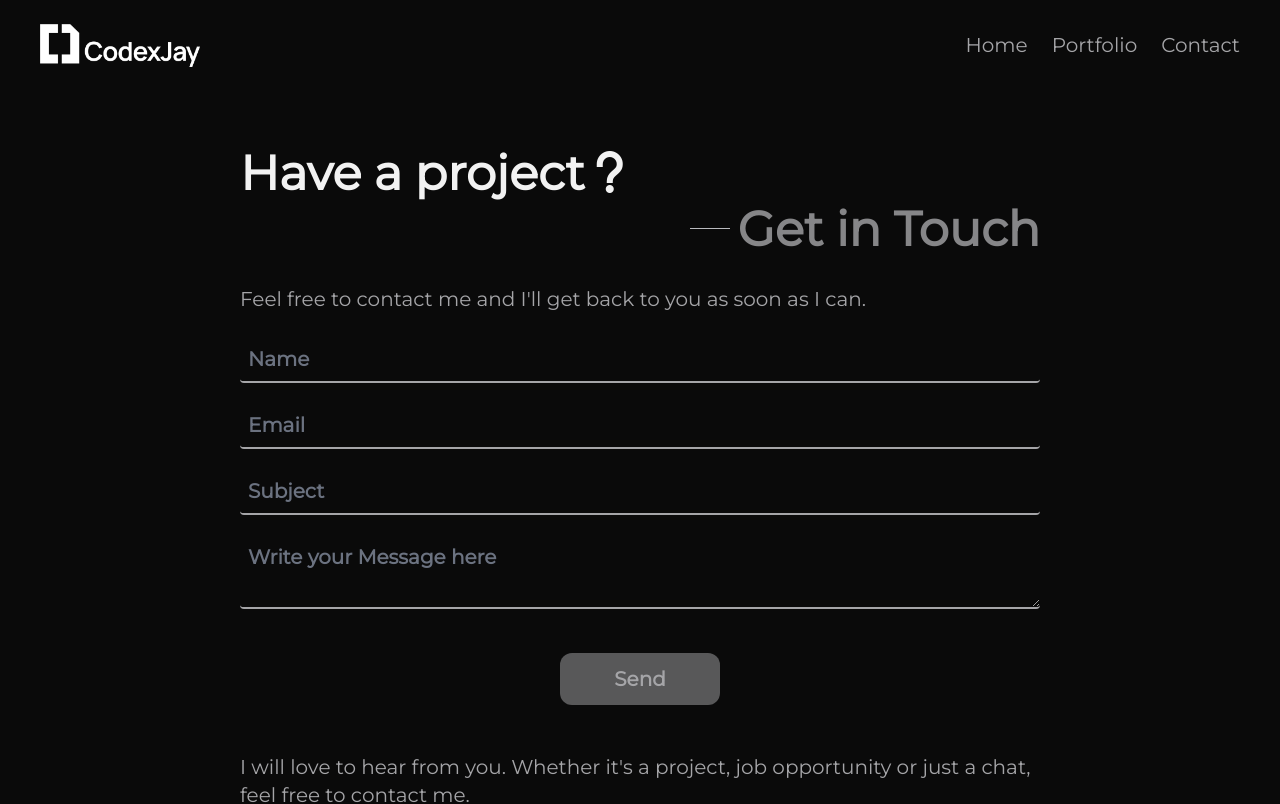
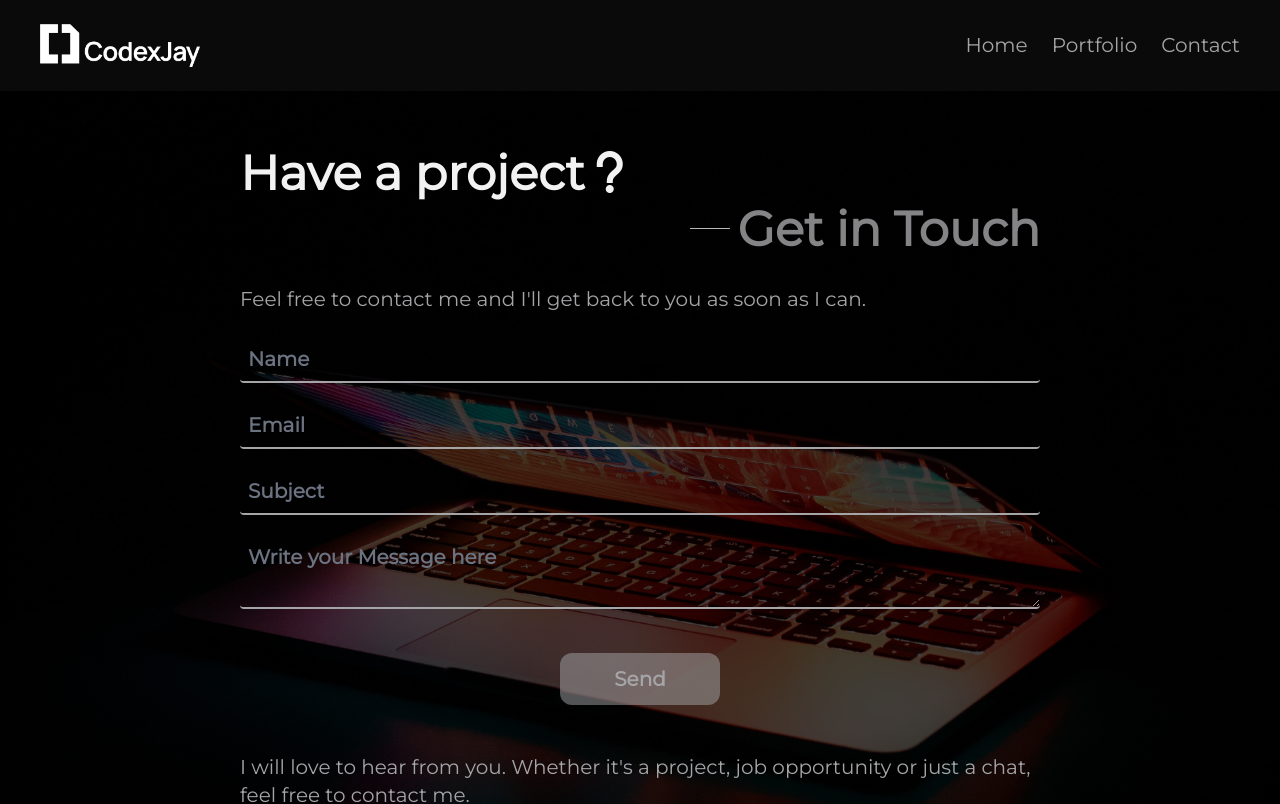
Before and after one commit to Jay035/portfolio, a React (Create React App) app: page /contact in a window 1280 px wide. Shown: the top 804 px of the page. Built offline with nearby package versions, Linux system fonts and the light colour scheme.

Commit message:
added contact bg-image

```diff
--- a/src/pages/Contact.jsx
+++ b/src/pages/Contact.jsx
@@ -19,7 +19,8 @@ export const Contact = () => {
   };
 
   return (
-    <main data-aos="fade-out" data-aos-duration="3000" className='relative bg-blackk text-light-grey h-full overflow-x-hidden mt-[5.3rem] w-[90%] mx-auto max-w-[800px]'>
+    <main data-aos="fade-out" data-aos-duration="3000" className='relative bg-no-repeat bg-center bg-contact-Bg  bg-black-300 bg-blend-multiply bg-cover text-light-grey h-full overflow-x-hidden mt-[5.3rem]'>
+      <div className='w-[90%] mx-auto max-w-[800px] '>
         {/* Title */}
         <div className='block pt-16 mb-8'>
           <h1 className="text-white opacity-95 font-bold text-3xl sm:text-5xl flex items-center">Have a project<i className="ri-question-mark"></i> </h1>
@@ -60,6 +61,7 @@ export const Contact = () => {
           </div>
 
         </div>
+      </div>
     </main>
   )
 }
--- a/tailwind.config.js
+++ b/tailwind.config.js
@@ -22,7 +22,8 @@ module.exports = {
       },
       backgroundImage: {
         'hero-img': "url('./components/assets/background.jpg')",
-        'portfolio-Bg': "url('./components/assets/portfolio-bg.jpg')"
+        'portfolio-Bg': "url('./components/assets/portfolio-bg.jpg')",
+        'contact-Bg': "url('./components/assets/contact.jpg')"
       },
     },
   },
```
Also changed, not shown: src/components/assets/contact.jpg (added). Lines whose indentation alone changed are shown as unchanged.
